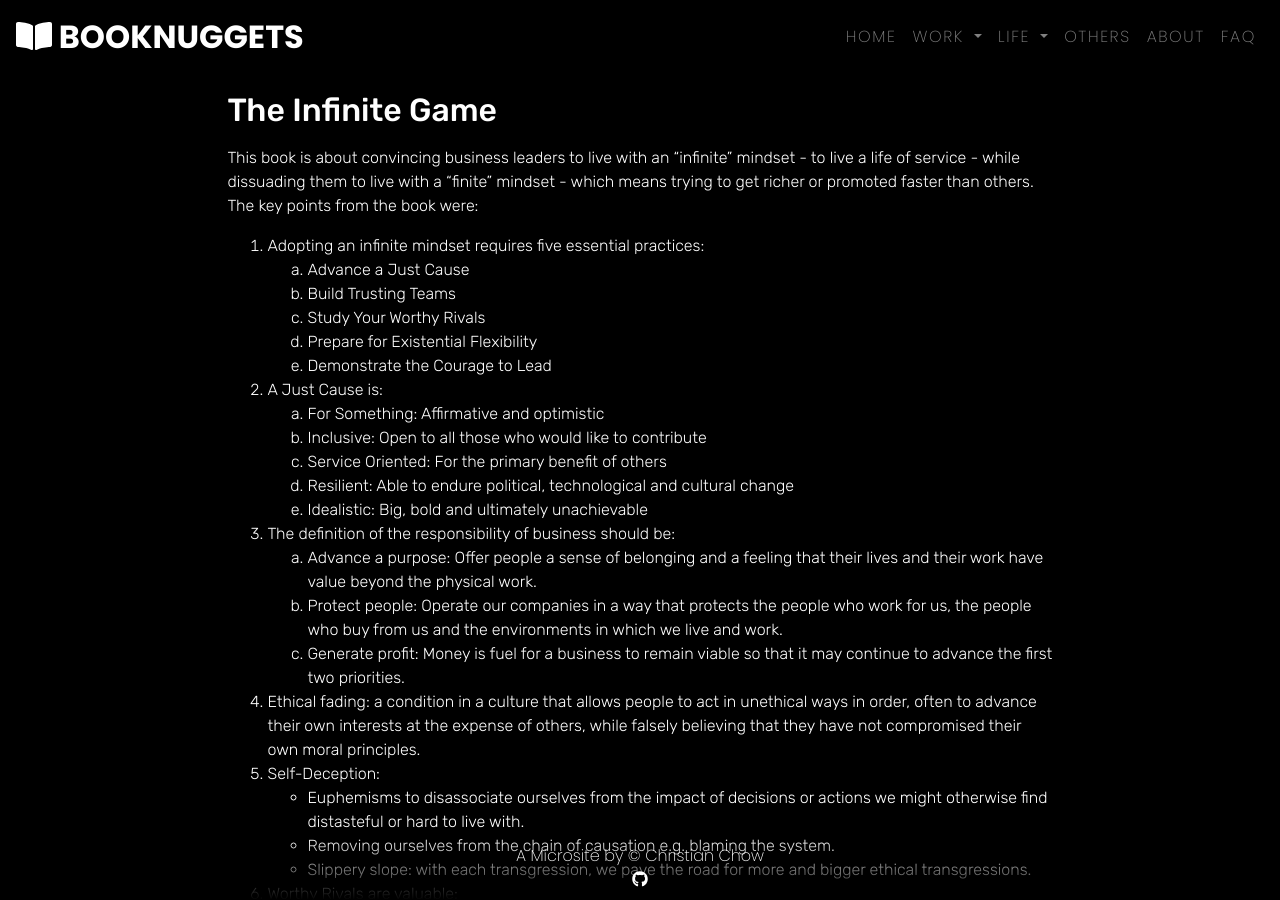
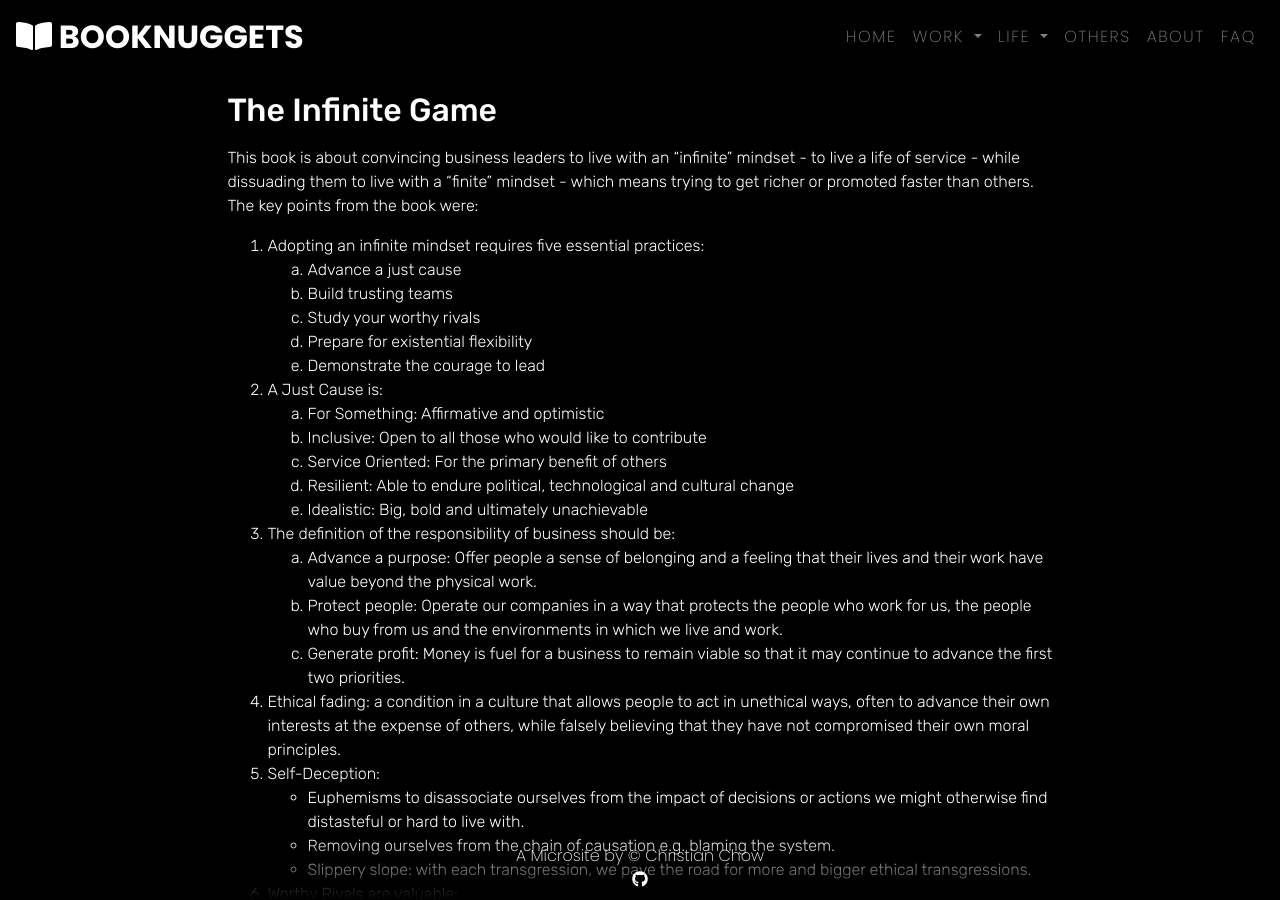
Before and after one commit to chrischow/booknuggets, a Jekyll site: the page built from _posts/2020-05-28-2020_19-the-infinite-game.md, in a window 1280 px wide and 900 px high, scrolled down 494 px. Built offline with Jekyll 4.4.1, drawn with Linux system fonts in a browser that asks for light colours; nearby versions of some CDN libraries; comment, search, counter and statistics services are not loaded.

Commit message:
Edit typo in post

```diff
--- a/_posts/2020-05-28-2020_19-the-infinite-game.md
+++ b/_posts/2020-05-28-2020_19-the-infinite-game.md
@@ -8,11 +8,11 @@ tags: [business]
 This book is about convincing business leaders to live with an "infinite" mindset - to live a life of service - while dissuading them to live with a "finite" mindset - which means trying to get richer or promoted faster than others. The key points from the book were:
 
 1. Adopting an infinite mindset requires five essential practices:
-    1. Advance a Just Cause
-    2. Build Trusting Teams
-    3. Study Your Worthy Rivals
-    4. Prepare for Existential Flexibility
-    5. Demonstrate the Courage to Lead
+    1. Advance a just cause
+    2. Build trusting teams
+    3. Study your worthy rivals
+    4. Prepare for existential flexibility
+    5. Demonstrate the courage to lead
 2. A Just Cause is:
     1. For Something: Affirmative and optimistic
     2. Inclusive: Open to all those who would like to contribute
@@ -23,7 +23,7 @@ This book is about convincing business leaders to live with an "infinite" mindse
     1. Advance a purpose: Offer people a sense of belonging and a feeling that their lives and their work have value beyond the physical work.
     2. Protect people: Operate our companies in a way that protects the people who work for us, the people who buy from us and the environments in which we live and work.
     3. Generate profit: Money is fuel for a business to remain viable so that it may continue to advance the first two priorities.
-4. Ethical fading: a condition in a culture that allows people to act in unethical ways in order, often to advance their own interests at the expense of others, while falsely believing that they have not compromised their own moral principles.
+4. Ethical fading: a condition in a culture that allows people to act in unethical ways, often to advance their own interests at the expense of others, while falsely believing that they have not compromised their own moral principles.
 5. Self-Deception:
     * Euphemisms to disassociate ourselves from the impact of decisions or actions we might otherwise find distasteful or hard to live with.
     * Removing ourselves from the chain of causation e.g. blaming the system.
```
